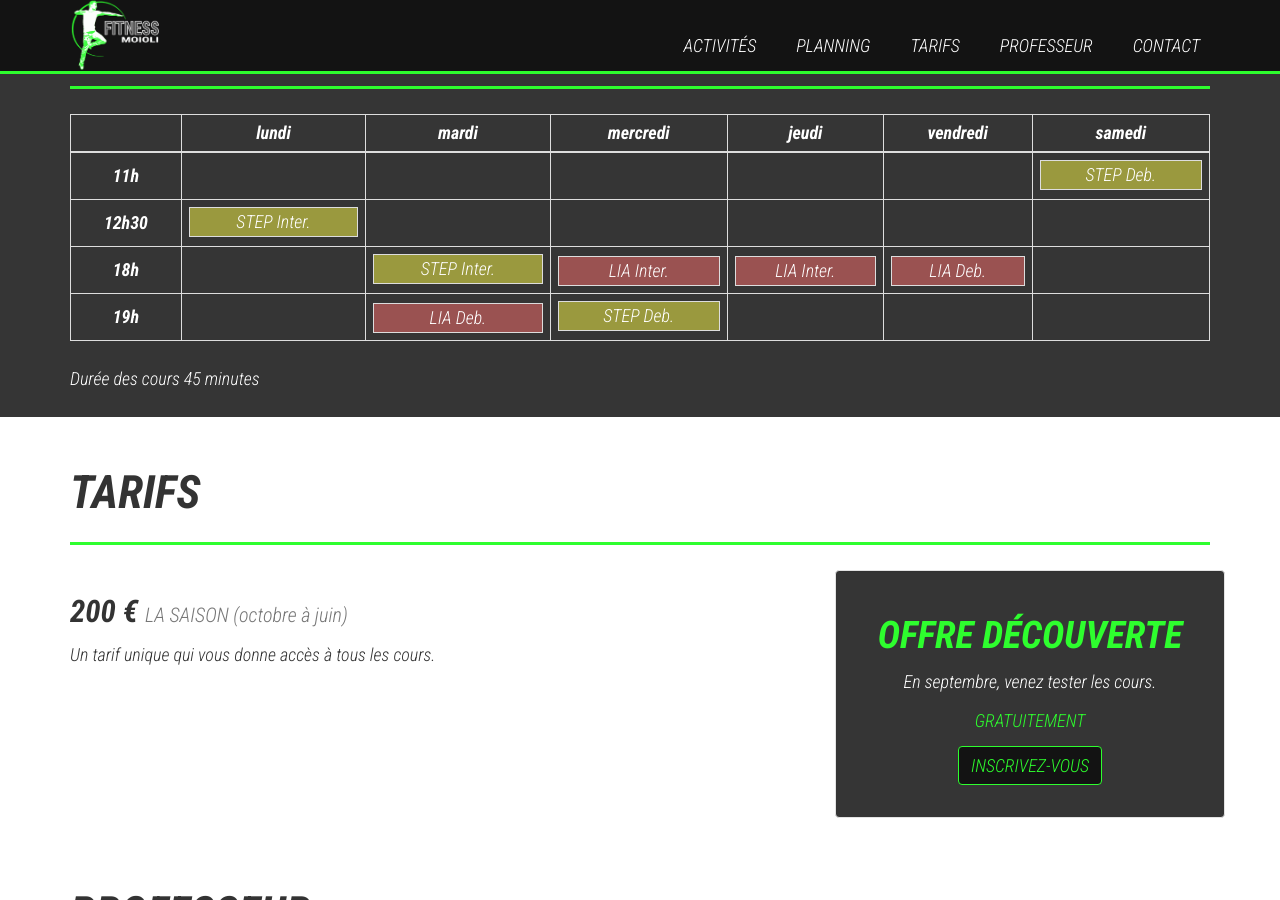
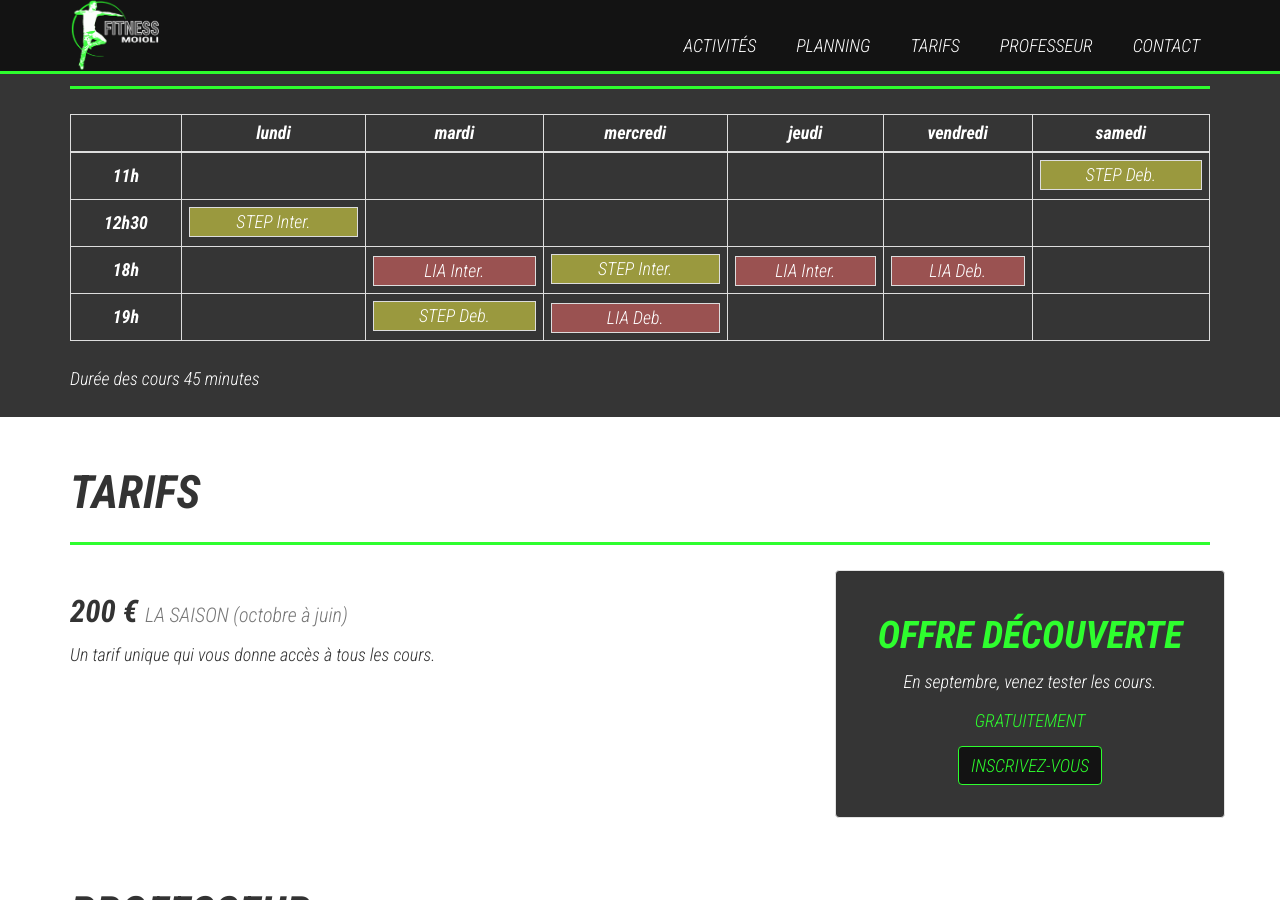
Before and after one commit to pgiraud/fitnessmoioli, a Jekyll site: the page built from index.md, in a window 1280 px wide and 900 px high, scrolled down 1231 px. Built offline with Jekyll 4.4.1, drawn with Linux system fonts in a browser that asks for light colours; nearby versions of some CDN libraries.

Commit message:
Modification agenda

```diff
--- a/index.md
+++ b/index.md
@@ -3,10 +3,10 @@ layout: home
 section: home
 
 lun_2_1: STEP Inter.
-mar_3_1: STEP Inter.
-mar_4_2: LIA Deb.
-mer_3_2: LIA Inter.
-mer_4_1: STEP Deb.
+mar_3_2: LIA Inter.
+mar_4_1: STEP Deb.
+mer_3_1: STEP Inter.
+mer_4_2: LIA Deb.
 jeu_3_2: LIA Inter.
 ven_3_2: LIA Deb.
 sam_1_1: STEP Deb.
```
